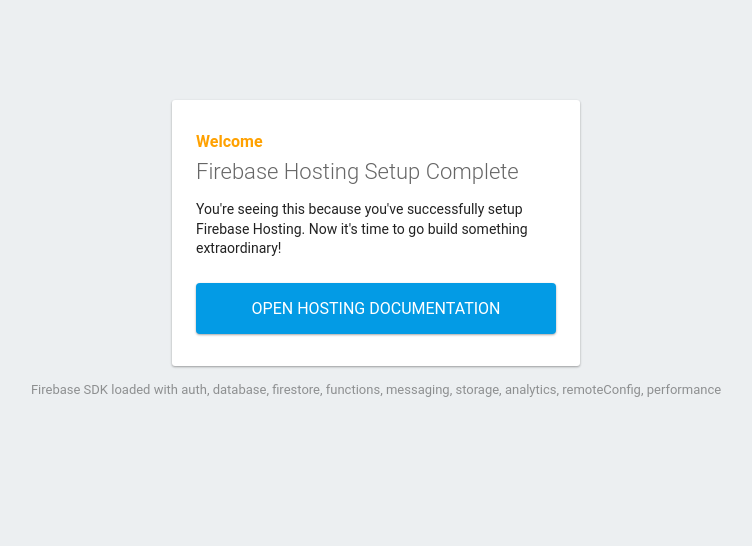
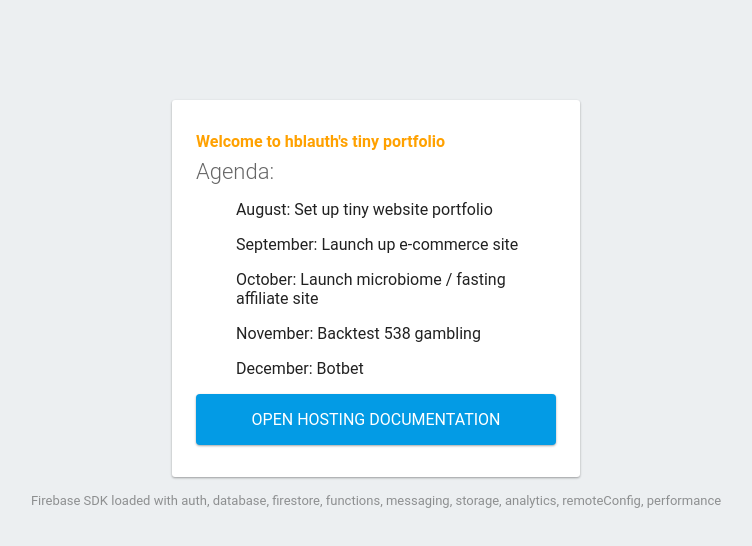
Before and after one commit to hblauth/portfolio, a plain HTML site: page public/index.html in a window 1280 px wide. Shown: the whole page, without its empty margins (264-1016 px from the left). Drawn offline with Linux system fonts and the light colour scheme; some packages are replaced by stand-ins of ours.

Commit message:
first text

```diff
--- a/public/index.html
+++ b/public/index.html
@@ -40,9 +40,13 @@
   </head>
   <body>
     <div id="message">
-      <h2>Welcome</h2>
-      <h1>Firebase Hosting Setup Complete</h1>
-      <p>You're seeing this because you've successfully setup Firebase Hosting. Now it's time to go build something extraordinary!</p>
+      <h2>Welcome to hblauth's tiny portfolio</h2>
+      <h1>Agenda:</h1>
+      <ul>August: Set up tiny website portfolio</ul>
+      <ul>September: Launch up e-commerce site</ul>
+      <ul>October: Launch microbiome / fasting affiliate site</ul>
+      <ul>November: Backtest 538 gambling</ul>
+      <ul>December: Botbet</ul>
       <a target="_blank" href="https://firebase.google.com/docs/hosting/">Open Hosting Documentation</a>
     </div>
     <p id="load">Firebase SDK Loading&hellip;</p>
```
